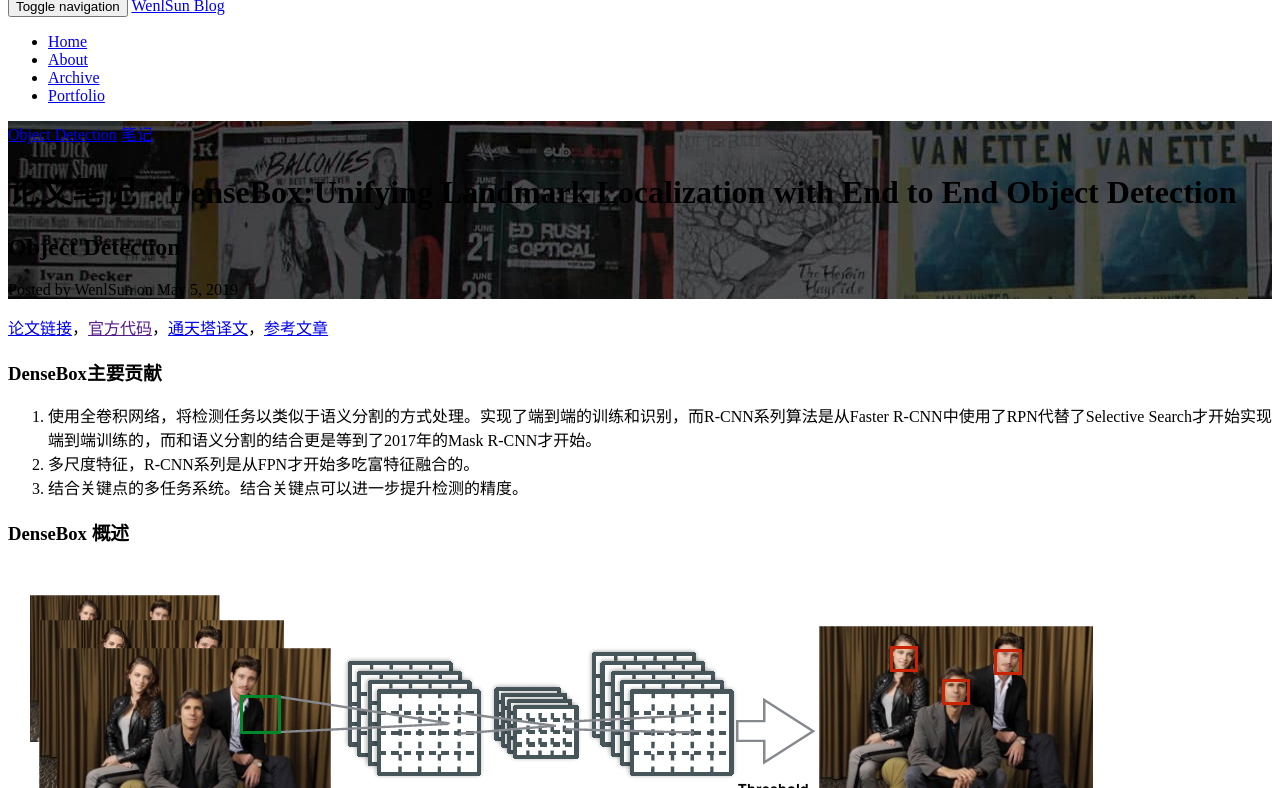
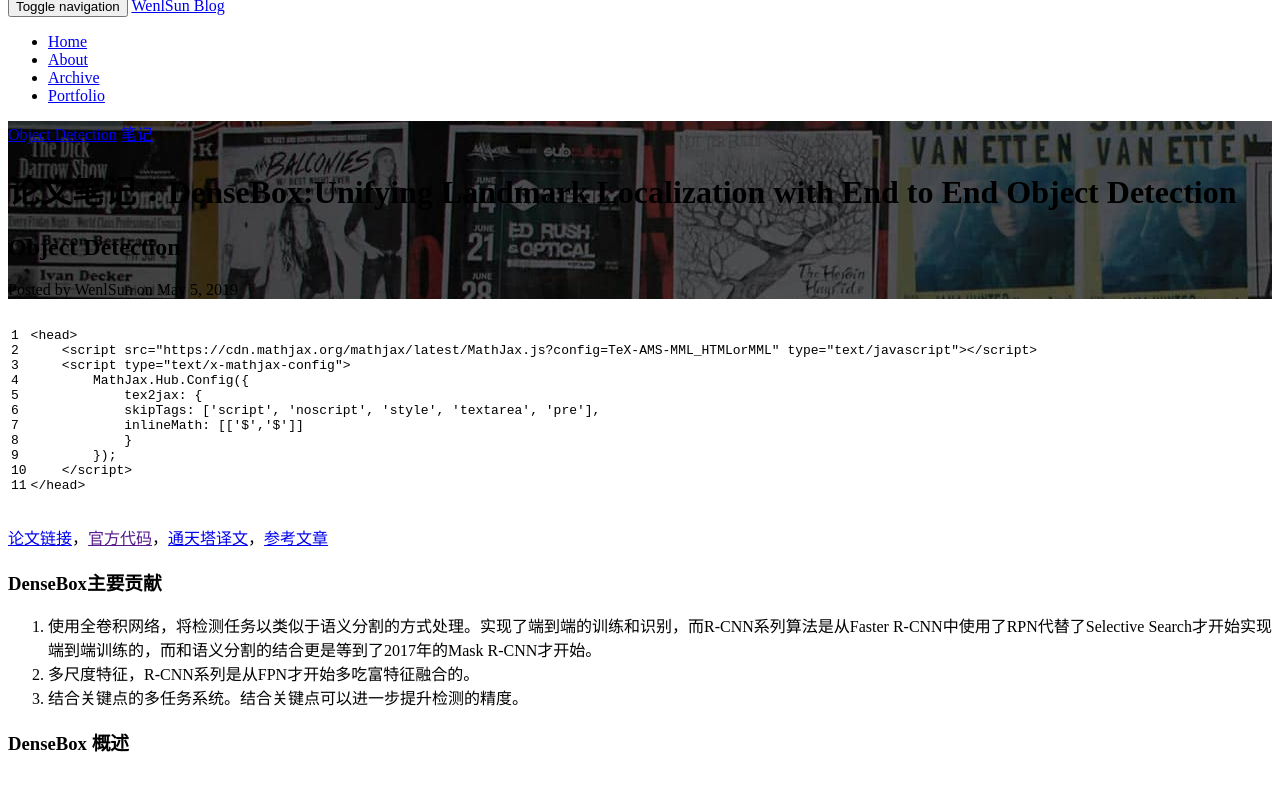
Before and after one commit to wenliangsun/wenliangsun.github.io, a Jekyll site: the page built from _posts/2019-5-5-Densebox-Unifying-Landmark-Localization-with-End-to-End-Object-Detection.md, in a window 1280 px wide and 900 px high, cut to the strip 112-900 px from the top of the window. Built offline with Jekyll 4.4.1, drawn with Linux system fonts in a browser that asks for light colours; comment, search, counter and statistics services are not loaded.

Commit message:
DenseBox笔记

````diff
--- a/_posts/2019-5-5-Densebox-Unifying-Landmark-Localization-with-End-to-End-Object-Detection.md
+++ b/_posts/2019-5-5-Densebox-Unifying-Landmark-Localization-with-End-to-End-Object-Detection.md
@@ -8,6 +8,20 @@
   - Object Detection
   - 笔记
 ---
+
+```html
+<head>
+    <script src="https://cdn.mathjax.org/mathjax/latest/MathJax.js?config=TeX-AMS-MML_HTMLorMML" type="text/javascript"></script>
+    <script type="text/x-mathjax-config">
+        MathJax.Hub.Config({
+            tex2jax: {
+            skipTags: ['script', 'noscript', 'style', 'textarea', 'pre'],
+            inlineMath: [['$','$']]
+            }
+        });
+    </script>
+</head>
+```
 
 [论文链接](https://arxiv.org/abs/1509.04874)，[官方代码]()，[通天塔译文](http://tongtianta.site/paper/6364)，[参考文章](https://zhuanlan.zhihu.com/p/44021975)
 
````
